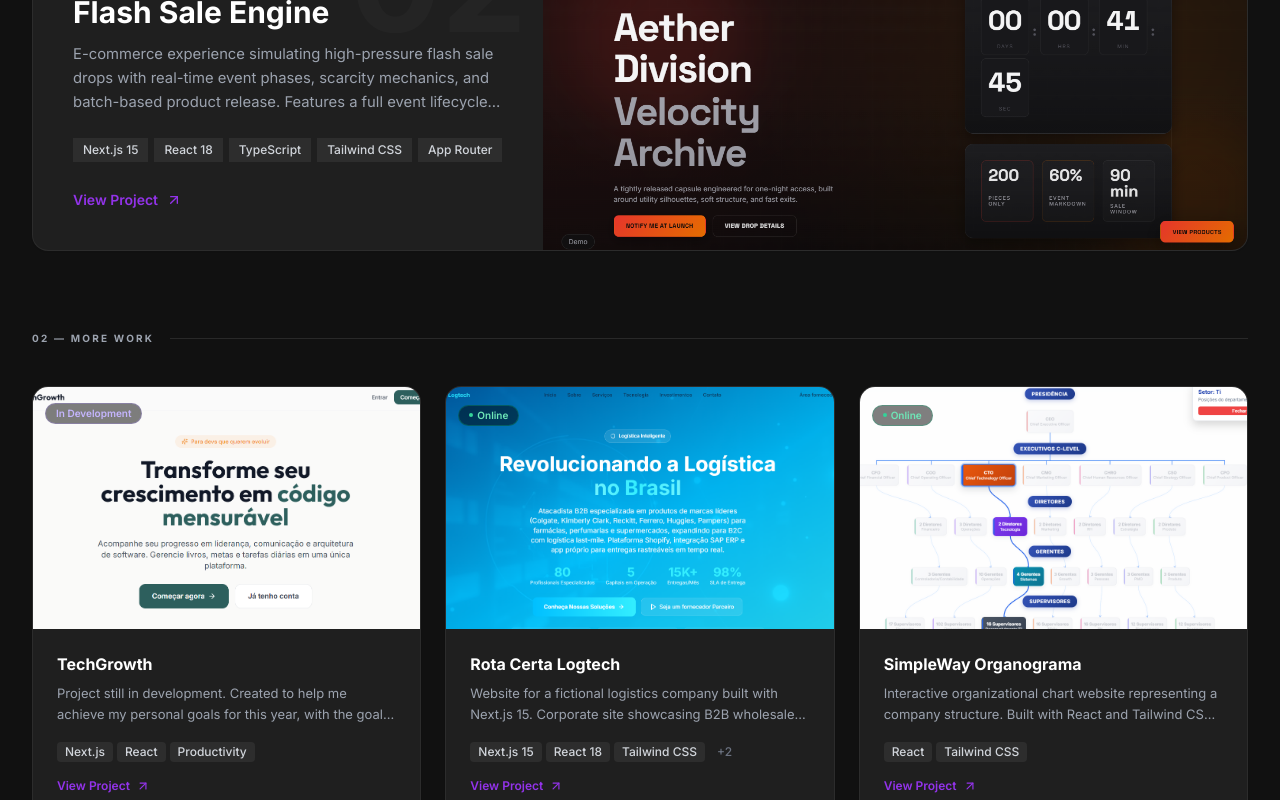
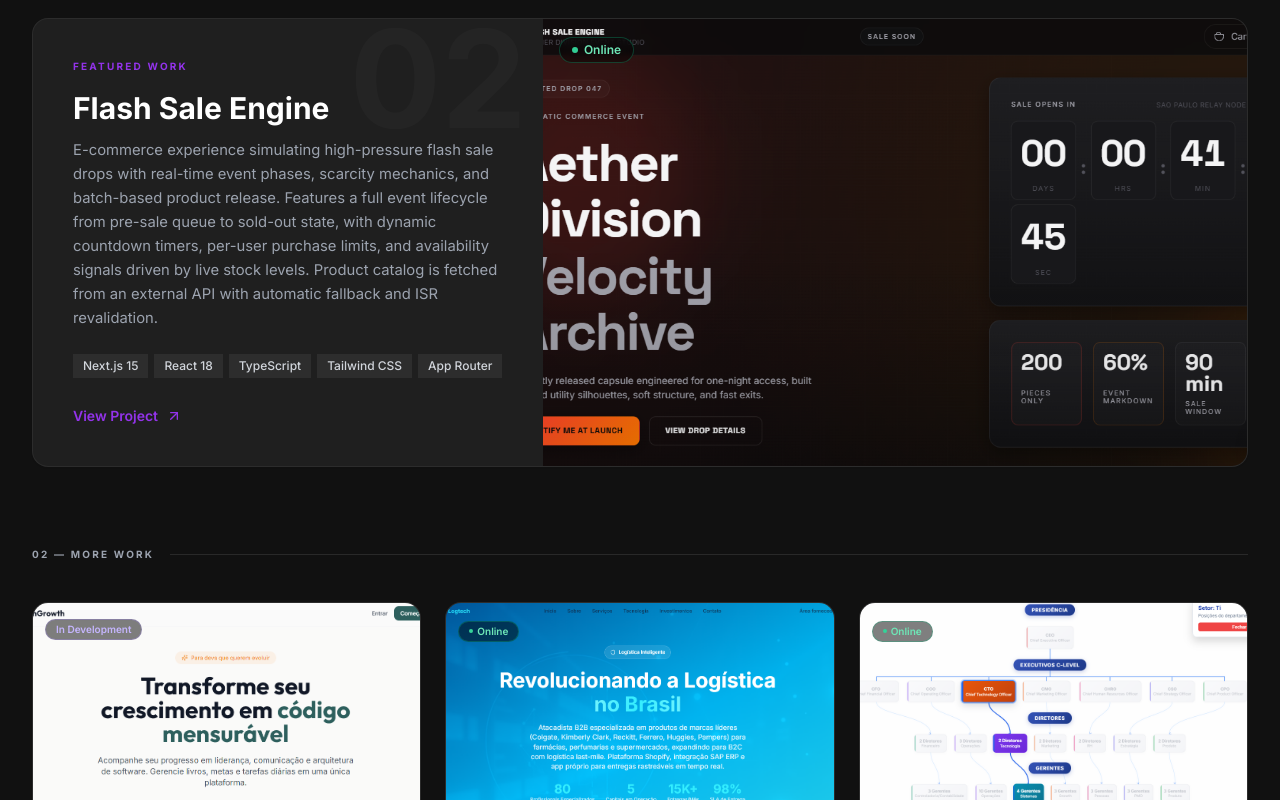
Before and after one commit to EnzoAraujoDuarte/enzoaraujo.portfolio, a Next.js app in the folder frontend/: page /projects in a window 1280 px wide. Shown: the part 840-1640 px from the top of the page. Built offline with nearby package versions, Linux system fonts and the light colour scheme.

Commit message:
Update project description styles in projects.js
Removed line-clamp classes from project descriptions.

```diff
--- a/frontend/pages/projects.js
+++ b/frontend/pages/projects.js
@@ -88,7 +88,7 @@ function FeaturedProjectCard({ project, index, isEnglish }) {
           </h3>
 
           {/* Description */}
-          <p className="relative text-sm laptop:text-[0.925rem] text-gray-500 dark:text-gray-400 leading-relaxed mb-6 line-clamp-3 overflow-hidden">
+          <p className="relative text-sm laptop:text-[0.925rem] text-gray-500 dark:text-gray-400 leading-relaxed mb-6">
             {project.description}
           </p>
 
@@ -190,7 +190,7 @@ function LibraryCard({ project, index, isEnglish }) {
             {project.title}
           </h3>
 
-          <p className="text-xs laptop:text-[0.8125rem] text-gray-500 dark:text-gray-400 mb-4 line-clamp-2 overflow-hidden leading-relaxed flex-grow">
+          <p className="text-xs laptop:text-[0.8125rem] text-gray-500 dark:text-gray-400 mb-4 leading-relaxed">
             {project.description}
           </p>
 
```
